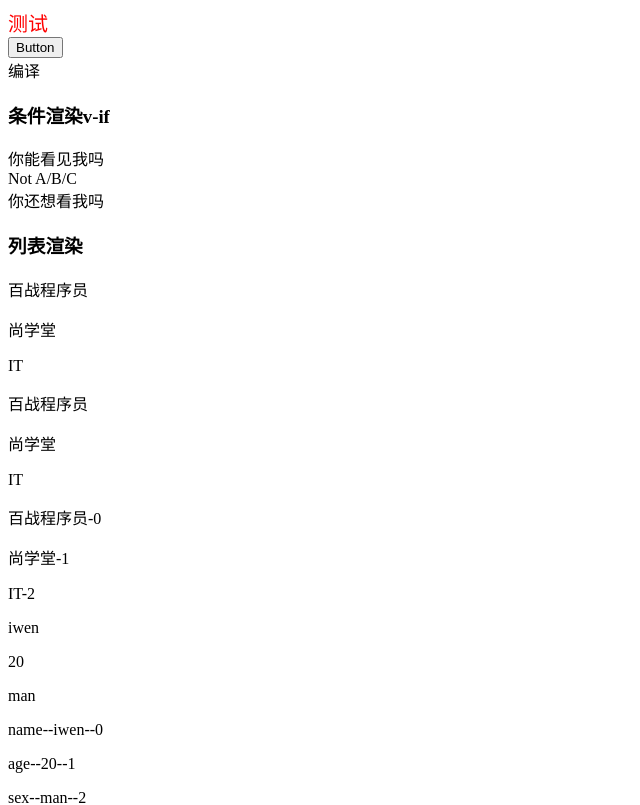
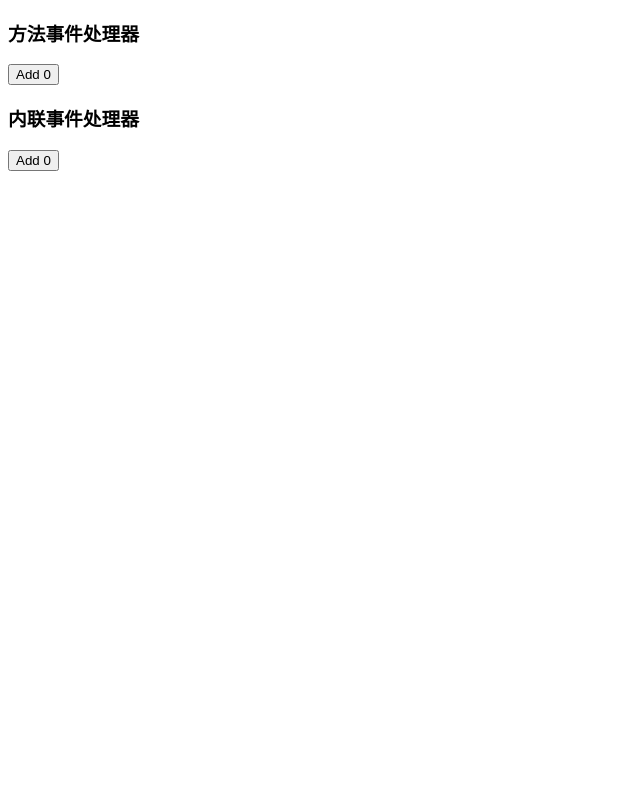
Before and after one commit to recursionBlack/vue3learn, a Vue app in the folder vue-project/: page / in a window 1280 px wide. Shown: the top 805 px of the page, without its empty margins (0-640 px from the left). Built offline with nearby package versions, Linux system fonts and the light colour scheme; the HTML template or start-up script is replaced by a standard one.

Commit message:
92，事件处理

```diff
--- a/vue-project/src/App.vue
+++ b/vue-project/src/App.vue
@@ -1,13 +1,17 @@
 <template>
-  <HelloWorld msg=" You did it!" />
+  <!-- <HelloWorld msg=" You did it!" />
   <IfDemo />
   <ListDemo />
-  <KeyDemo />
+  <KeyDemo /> -->
+  <EventDemo1 />
+  <EventDemo2 />
 </template>
 
 <script setup lang="ts">
-import HelloWorld from './components/HelloWorld.vue'
-import IfDemo from './components/IfDemo.vue'
-import ListDemo from './components/ListDemo.vue'
-import KeyDemo from './components/KeyDemo.vue'
+// import HelloWorld from './components/HelloWorld.vue'
+// import IfDemo from './components/IfDemo.vue'
+// import ListDemo from './components/ListDemo.vue'
+// import KeyDemo from './components/KeyDemo.vue'
+import EventDemo1 from './components/EventDemo1.vue'
+import EventDemo2 from './components/EventDemo2.vue'
 </script>
--- /dev/null
+++ b/vue-project/src/components/EventDemo1.vue
@@ -0,0 +1,14 @@
+<template>
+  <h3>方法事件处理器</h3>
+  <button @click="addCount">Add {{ count }}</button>
+</template>
+
+<script setup lang="ts">
+import { ref } from 'vue'
+
+const count = ref(0)
+
+function addCount() {
+  count.value++
+}
+</script>
--- /dev/null
+++ b/vue-project/src/components/EventDemo2.vue
@@ -0,0 +1,10 @@
+<template>
+  <h3>内联事件处理器</h3>
+  <button @click="count++">Add {{ count }}</button>
+</template>
+
+<script setup lang="ts">
+import { ref } from 'vue'
+
+const count = ref(0)
+</script>
```
